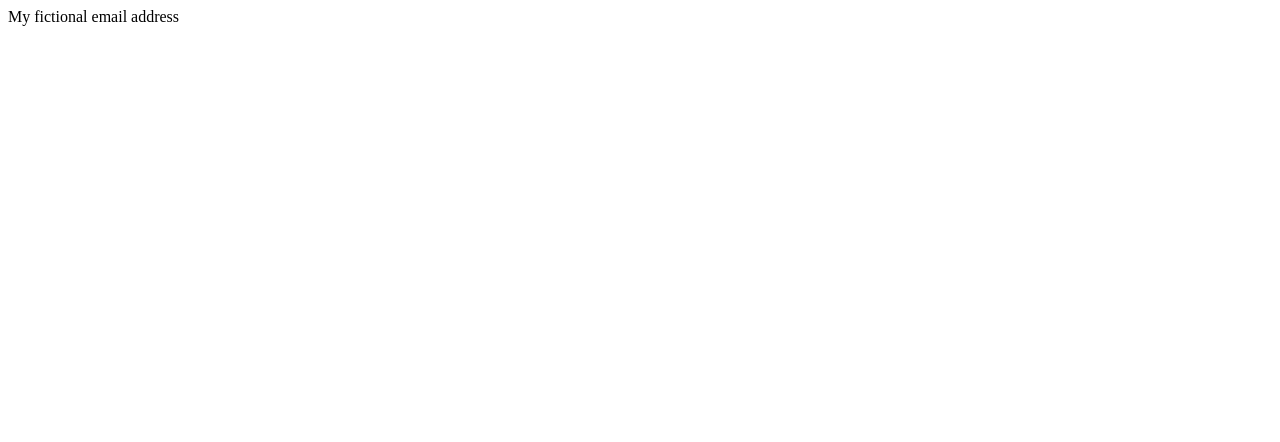
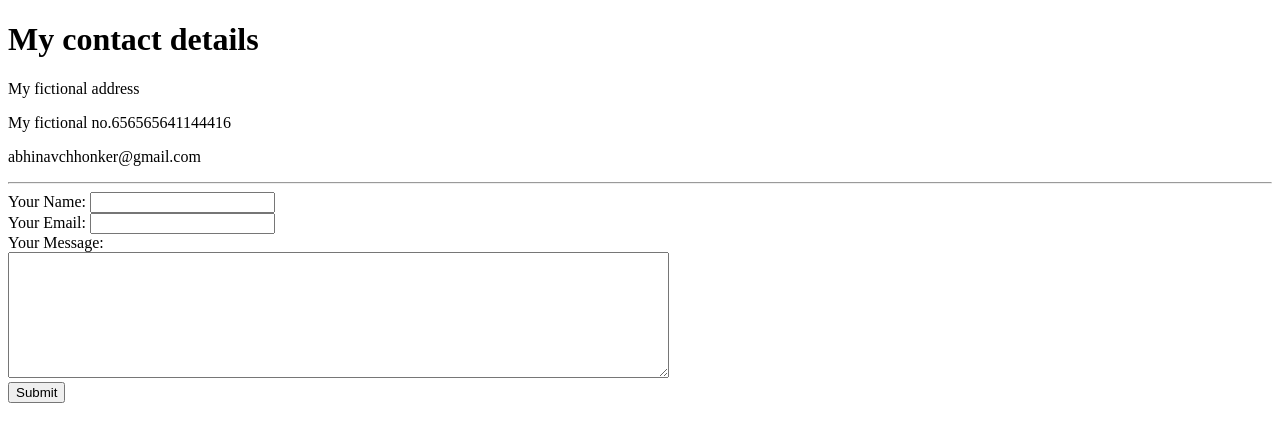
Before and after one commit to AbhinavChhonker/cv, a plain HTML site: page contact me.html in a window 1280 px wide. Drawn offline with Linux system fonts and the light colour scheme.

Commit message:
Update contact me.html

```diff
--- a/contact me.html
+++ b/contact me.html
@@ -1,4 +1,3 @@
-<!DOCTYPE html>
 <!DOCTYPE html>
 <html lang="en" dir="ltr">
   <head>
@@ -6,7 +5,24 @@
     <title>Contact me</title>
   </head>
   <body>
-    My fictional email address
+    <h1>My contact details</h1>
+    <p>My fictional address</p>
+    <p>My fictional no.656565641144416</p>
+    <p>abhinavchhonker@gmail.com</p>
+    <hr>
+    <form action="mailto:abhinavchhonker@gmail.com" method="post">
+      <label for="">Your Name:</label>
+      <input type="text" name="Your Name" value=""><br>
+      <label for="">Your Email:</label>
+      <input type="email" name="Your Email" value=""><br>
+      <label for="">Your Message:</label><br>
+      <textarea name="Your Message" rows="8" cols="80"></textarea><br>
+      <input type="submit" name="">
+
+
+
+    </form>
+
 
   </body>
 </html>
```
